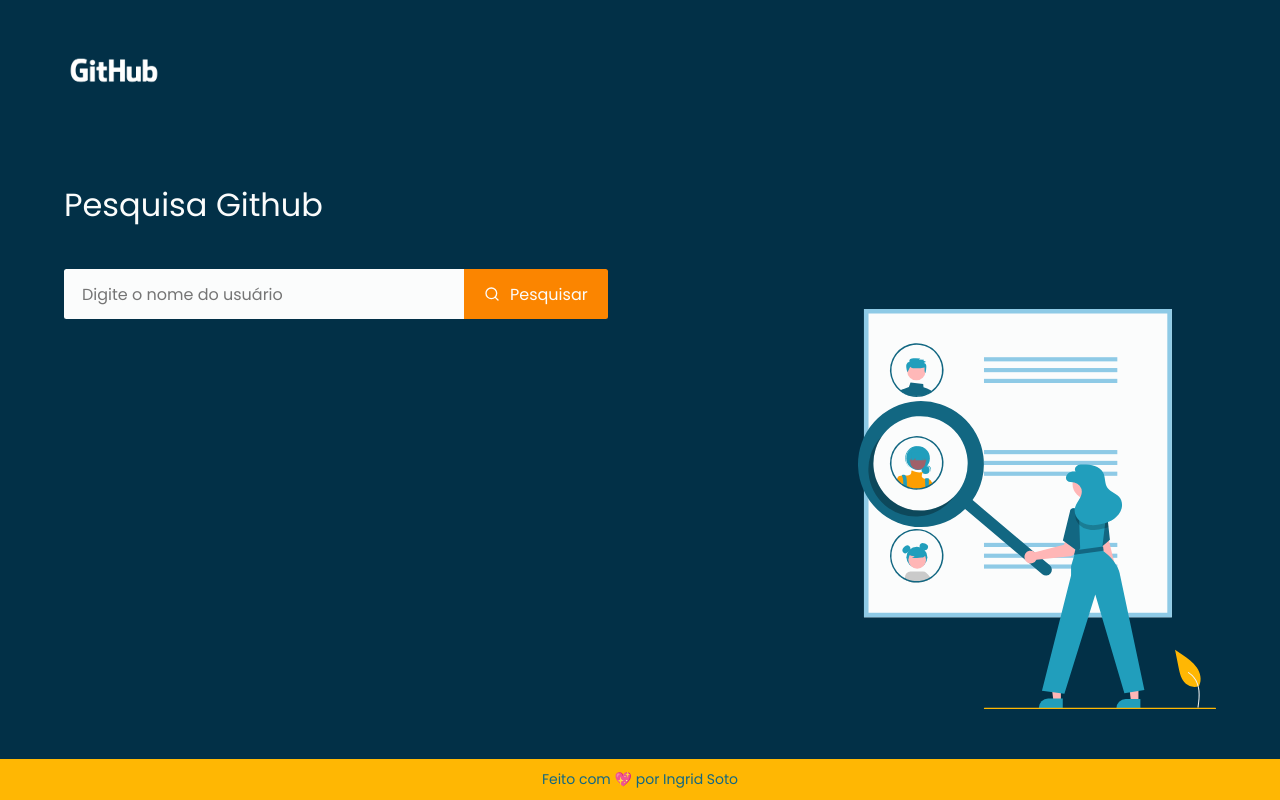
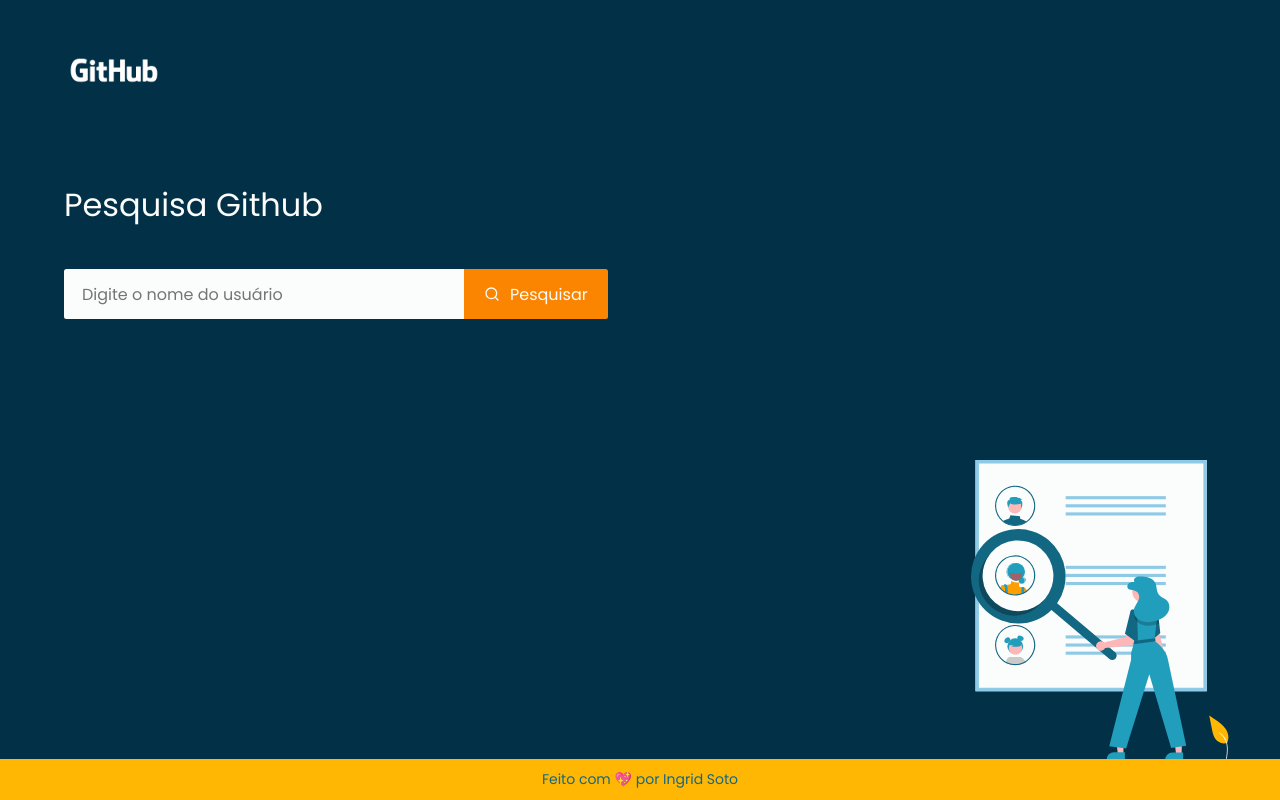
Before and after one commit to IngridSotoDev/api-github-repositories, a React (Vite) app: page / in a window 1280 px wide. Built offline with nearby package versions, Linux system fonts and the light colour scheme.

Commit message:
Correção Responsidade

```diff
--- a/src/App.tsx
+++ b/src/App.tsx
@@ -9,18 +9,12 @@
 
 export function App() {
 
-  const [backButton, setBackButton] = useState<Boolean>(false)
-
-  return (
+ return (
     <BrowserRouter>
-      <Header back={backButton} setBack={setBackButton}/>
-
       <Routes>
         <Route path="/" element={<Search />} />
-        <Route path="/user/:user" element={<User back={setBackButton} />} />
+        <Route path="/user/:user" element={<User />} />
       </Routes>
-
-      <Footer />
 
       <ToastContainer autoClose={3000} />
       <GlobalStyle />
--- a/src/components/Footer/styles.ts
+++ b/src/components/Footer/styles.ts
@@ -4,6 +4,8 @@
   width: 100%;
   background: var(--yellow);
   padding: 1rem 0;
+  position: fixed;
+  bottom: 0;
 
   p {
     text-align: center;
--- a/src/components/Header/index.tsx
+++ b/src/components/Header/index.tsx
@@ -2,13 +2,18 @@
 import { FiArrowLeft } from "react-icons/fi";
 import GithubImg from "../../assets/images/github.png";
 import { Link } from "react-router-dom";
+import { useEffect, useState } from "react";
 
 interface HeaderProps {
-  back: Boolean;
-  setBack: (value: Boolean) => void;
+  backToHome: Boolean;
 }
 
-export function Header({ back, setBack }: HeaderProps) {
+export function Header({ backToHome }: HeaderProps) {
+  const [back, setBack] = useState<Boolean>(false)
+
+  useEffect(() => {
+    return setBack(backToHome);
+  }, [])
   return (
     <Container>
       <img src={GithubImg} alt="GitHub" />
--- a/src/components/SearchInput/index.tsx
+++ b/src/components/SearchInput/index.tsx
@@ -1,10 +1,12 @@
 import { useState } from "react";
 import { FiSearch } from "react-icons/fi";
 import { useNavigate } from "react-router-dom";
+import { Footer } from "../Footer";
+import { Header } from "../Header";
 import { Container } from "./styles";
 
 export function SearchInput() {
-  const navigate = useNavigate()
+  const navigate = useNavigate();
   const [user, setUser] = useState("");
 
   async function handleSearchUser() {
--- a/src/components/SearchInput/styles.ts
+++ b/src/components/SearchInput/styles.ts
@@ -28,6 +28,7 @@
     display: flex;
     align-items: center;
     color: var(--light);
+    width: auto;
 
     svg {
       width: 1.6rem;
@@ -36,6 +37,17 @@
 
     span {
       margin-left: 1rem;
+      visibility: visible;
+      opacity: 1;
+    }
+
+    @media (max-width: 390px) {
+      span {
+        visibility: hidden;
+        opacity: 0;
+        width: 1px;
+        margin: 0;
+      }
     }
   }
 `;
--- a/src/pages/Search/index.tsx
+++ b/src/pages/Search/index.tsx
@@ -1,11 +1,13 @@
 import peopleSearchImg from "../../assets/svg/people-search.svg";
 import { Container } from "./styles";
 import { SearchInput } from "../../components/SearchInput";
+import { Footer } from "../../components/Footer";
+import { Header } from "../../components/Header";
 
 export function Search() {
   return (
     <>
-
+      <Header backToHome={false} />
       <Container>
         <h1>Pesquisa Github</h1>
 
@@ -13,6 +15,7 @@
 
         <img src={peopleSearchImg} alt="" />
       </Container>
+      <Footer />
     </>
   );
 }
--- a/src/pages/Search/styles.ts
+++ b/src/pages/Search/styles.ts
@@ -4,10 +4,11 @@
   max-width: 128rem;
   width: 90%;
   margin: 5rem auto;
-  flex: 1;
+  height: auto;
   display: flex;
   flex-direction: column;
   position: relative;
+  flex: 1;
 
   > h1 {
     color: var(--light);
@@ -17,9 +18,21 @@
   }
 
   > img {
-    height: 400px;
-    position: absolute;
-    right: 0;
-    bottom: 0;
+    height: 40rem;
+    position: fixed;
+    right: 4rem;
+    bottom: 4rem;
+  }
+
+  @media (max-height: 900px) {
+    img {
+      height: 30rem;
+    }
+  }
+
+  @media (max-height: 667px) {
+    img {
+      height: 25rem;
+    }
   }
 `;
--- a/src/pages/User/index.tsx
+++ b/src/pages/User/index.tsx
@@ -6,6 +6,7 @@
 import { toast } from "react-toastify";
 
 import { Header } from "../../components/Header";
+import { Footer } from "../../components/Footer";
 import { RepositoriesList } from "../../components/RepositoriesList";
 import { StarredList } from "../../components/StarredList";
 import { ActionsButtons, Container, UserInformations } from "./styles";
@@ -24,11 +25,7 @@
   avatar_url: string;
 };
 
-interface UserProps {
-  back: (value: Boolean) => void;
-}
-
-export function User({ back }: UserProps) {
+export function User() {
   const params = useParams<Params>();
   const userName = params.user;
   const [user, setUser] = useState({} as User);
@@ -37,7 +34,6 @@
   // const [userNotFound, setUserNotFound] = useState(true);
 
   useEffect(() => {
-    back(true);
     api
       .get(`${userName}`)
       .then((response) => {
@@ -61,6 +57,8 @@
   }
 
   return (
+    <>
+      <Header backToHome={true} />
       <Container>
         <UserInformations>
           <img src={user.avatar_url} alt={user.name} />
@@ -73,7 +71,10 @@
           {user.location && <p>{user.location}</p>}
 
           <ActionsButtons>
-          <button className="btn-repositories" onClick={handleUserRepositories}>
+            <button
+              className="btn-repositories"
+              onClick={handleUserRepositories}
+            >
               <GoRepo />
               <span>Repositórios</span>
             </button>
@@ -89,5 +90,7 @@
         {showRepos && <RepositoriesList />}
         {showStarred && <StarredList />}
       </Container>
+      <Footer />
+    </>
   );
 }
--- a/src/pages/User/styles.ts
+++ b/src/pages/User/styles.ts
@@ -8,6 +8,10 @@
   display: grid;
   grid-template-columns: 1fr 1fr;
   gap: 6rem;
+
+  @media(max-width: 768px) {
+    grid-template-columns: 1fr;
+  }
 `;
 
 export const UserInformations = styled.div`
--- a/src/styles/global.ts
+++ b/src/styles/global.ts
@@ -39,13 +39,6 @@
     background: var(--bg-blue);
   }
 
-  #root {
-    height: 100vh;
-    display: flex;
-    flex-direction: column;
-
-  }
-
   .sr-only {
     position: absolute;
     height: 1px;
```
Lines whose indentation alone changed are shown as unchanged.
